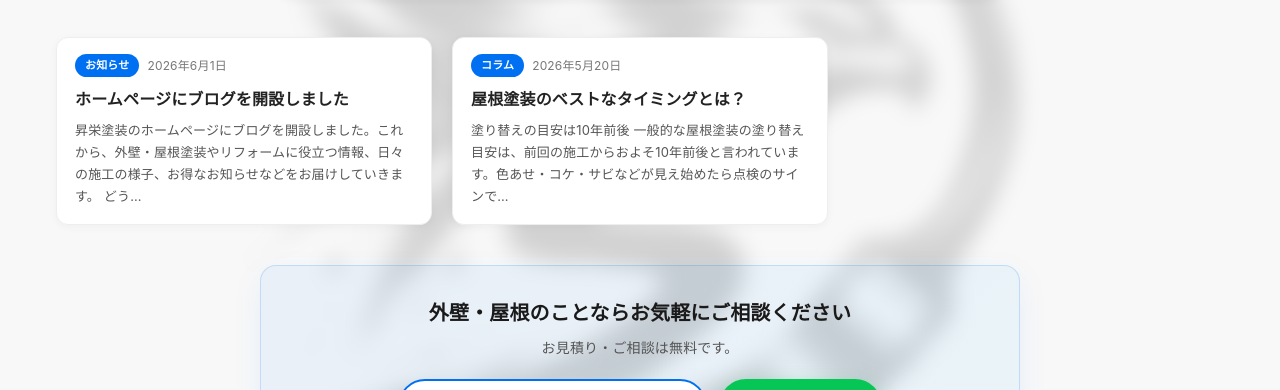
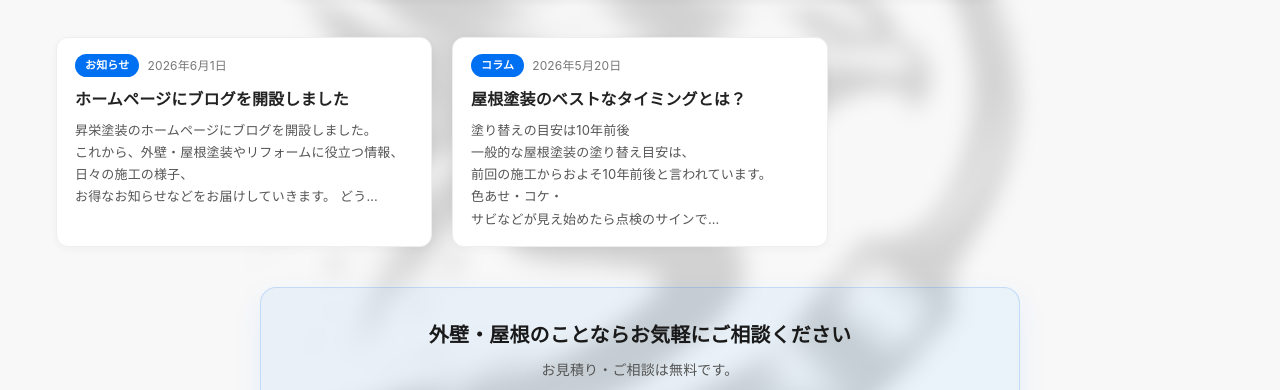
Before and after one commit to visioncorenx01/shoei-toso-website, a website: page blog/index.html in a window 1280 px wide. Shown: the part 261-651 px from the top of the page. Drawn offline with Linux system fonts and the light colour scheme.

Commit message:
スマホの不自然な改行を修正

```diff
--- a/style.css
+++ b/style.css
@@ -36,6 +36,10 @@ body {
   letter-spacing: 0.01em;
   background-color: transparent;
   -webkit-font-smoothing: antialiased;
+  /* 日本語本文：単語・助詞の途中での不自然な改行を防ぐ */
+  word-break: keep-all;
+  overflow-wrap: break-word;
+  line-break: strict;
 }
 
 /* 全ページ共通：ロゴイラストを常に背面に固定表示 */
@@ -1305,7 +1309,7 @@ img {
   }
 
   .about-greeting {
-    text-align: center;
+    text-align: left;
   }
 
   .works-grid {
```
